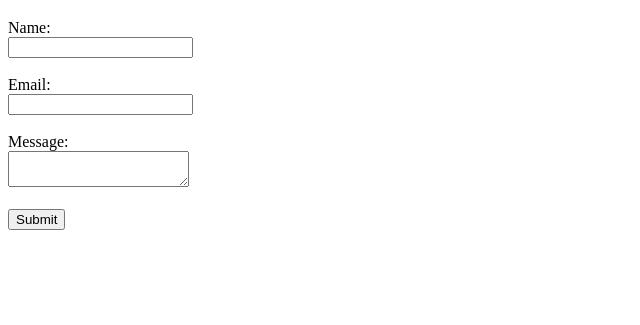
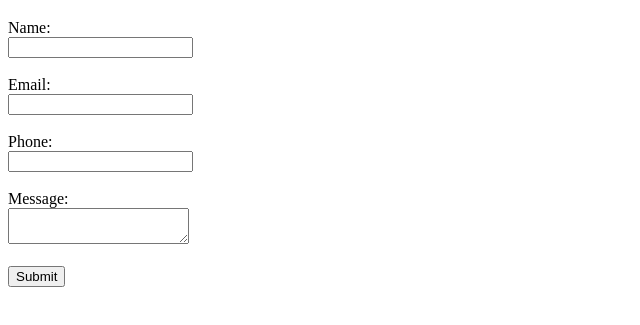
Before and after one commit to sophiathepromoter/myrender, a website: page index.html in a window 1280 px wide. Shown: the part 61-386 px from the top of the page, without its empty margins (0-640 px from the left). Drawn offline with Linux system fonts and the light colour scheme.

Commit message:
Update index.html

```diff
--- a/index.html
+++ b/index.html
@@ -5,31 +5,26 @@
 </head>
 <body>
   <h1>Contact Us</h1>
-  <div id="formContainer">
-    <form id="contactForm" action="https://myrender-8cmk.onrender.com/send-email" method="post" onsubmit="showSubmitMessage(event)">
+  <form id="contactForm" action="https://myrender-8cmk.onrender.com/send-email" method="post" onsubmit="showSubmitMessage()">
     <label for="name">Name:</label><br>
     <input type="text" id="name" name="name" required><br><br>
     <label for="email">Email:</label><br>
     <input type="email" id="email" name="email" required><br><br>
+    <label for="phone">Phone:</label><br>
+    <input type="tel" id="phone" name="phone" required><br><br>
     <label for="message">Message:</label><br>
     <textarea id="message" name="message" required></textarea><br><br>
     <input type="submit" value="Submit">
   </form>
+
   <div id="submitMessage" style="display: none;">
     <p>Please wait, your form is submitting...</p>
   </div>
-  </div>
 
   <script>
-    function showSubmitMessage(event) {
-      event.preventDefault(); // Prevent form submission
-      document.getElementById('formContainer').style.display = 'none';
+    function showSubmitMessage() {
+      document.getElementById('contactForm').style.display = 'none';
       document.getElementById('submitMessage').style.display = 'block';
-
-      // Submit the form after a delay (to simulate processing)
-      setTimeout(function () {
-        document.getElementById('contactForm').submit();
-      }, 2000);
     }
   </script>
 </body>
```
Lines whose indentation alone changed are shown as unchanged.
